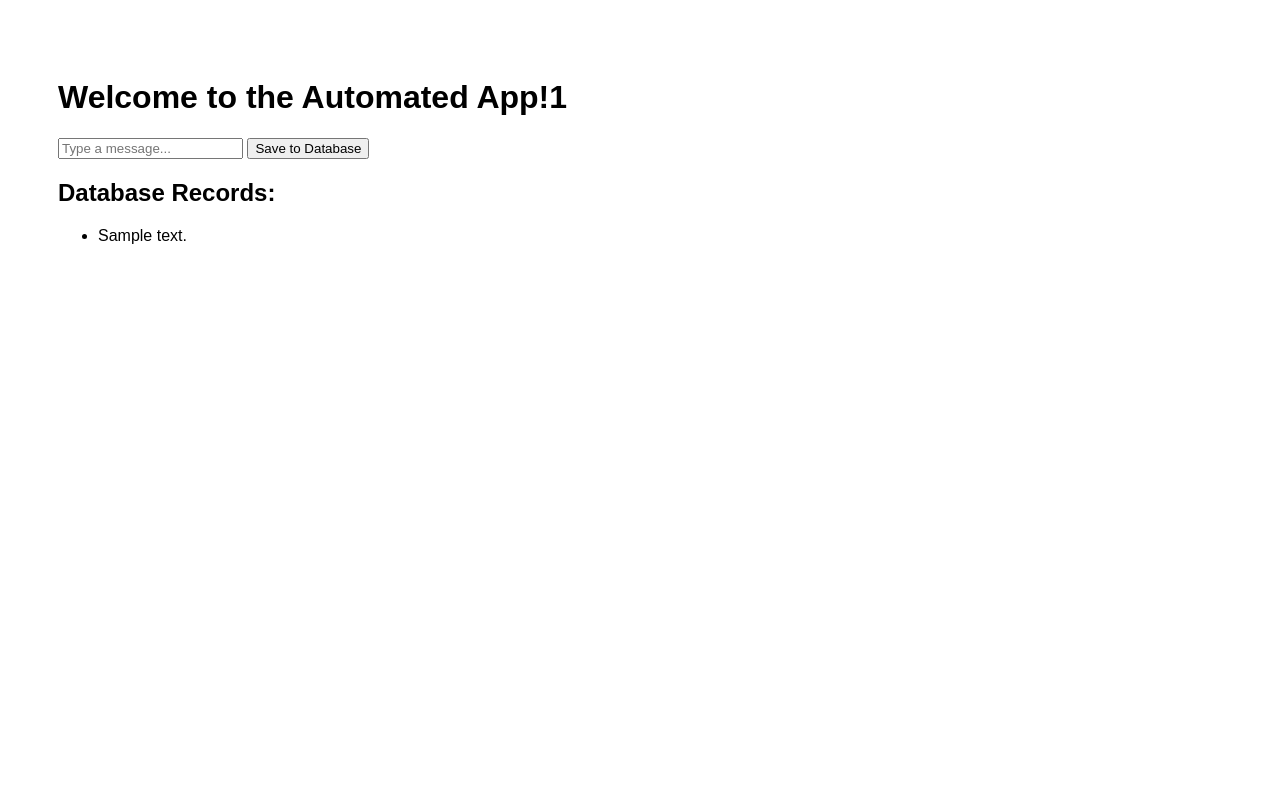
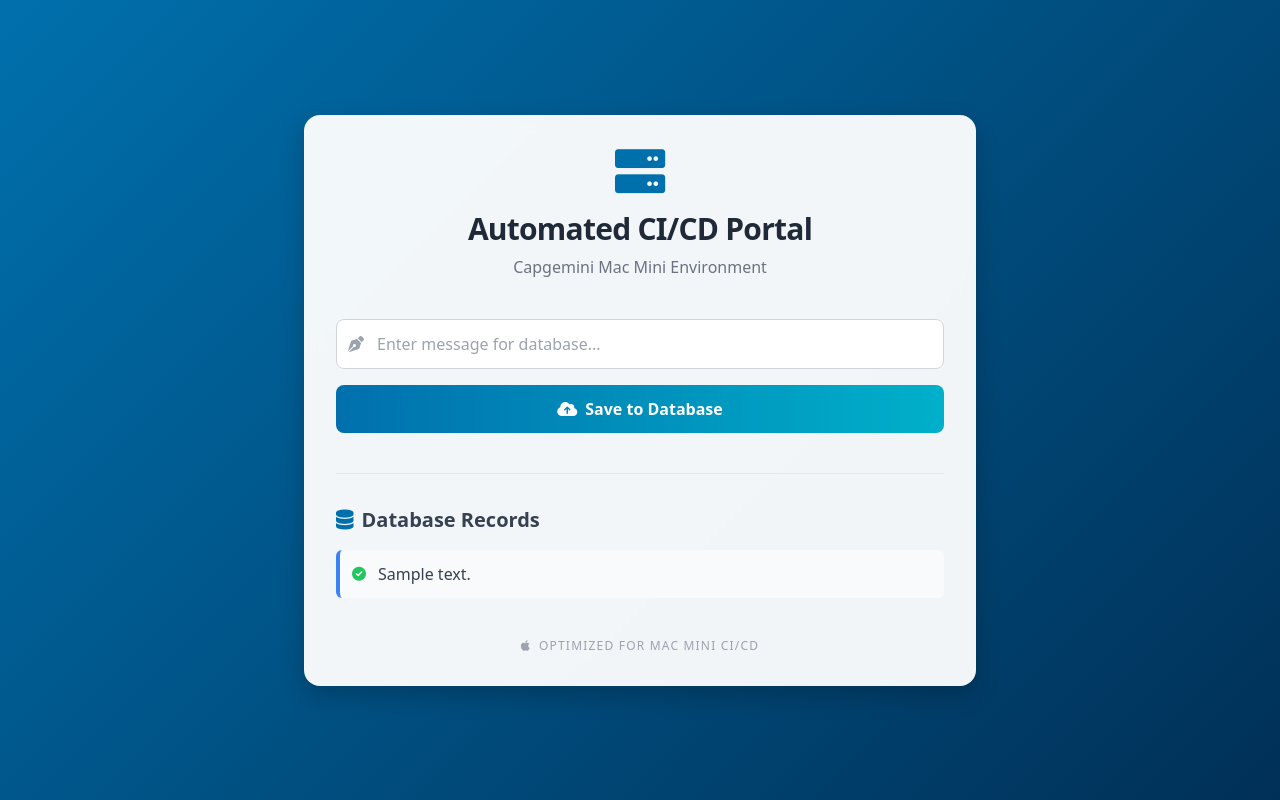
Before and after one commit to amritanshl/pyap, a Flask app: page / in a window 1280 px wide. Run offline with Flask 3, Linux system fonts and the light colour scheme; tables that the repository leaves empty hold one stand-in row (values such as "Sample post"); parts of the project's set-up code (start-up, migrations or seed data) failed here and were passed over; some libraries are stand-ins or nearby versions.

Commit message:
Initial commit with SQLite and Jenkinsfileddddddd

```diff
--- a/templates/index.html
+++ b/templates/index.html
@@ -2,20 +2,89 @@
 <html lang="en">
 <head>
     <meta charset="UTF-8">
-    <title>Mac Mini CI/CD App</title>
-    <style>body { font-family: Arial, sans-serif; padding: 50px; }</style>
+    <meta name="viewport" content="width=device-width, initial-scale=1.0">
+    <title>Capgemini | CI/CD Portal</title>
+    <script src="https://cdn.tailwindcss.com"></script>
+    <link rel="stylesheet" href="https://cdnjs.cloudflare.com/ajax/libs/font-awesome/6.0.0/css/all.min.css">
+    <link rel="stylesheet" href="https://cdnjs.cloudflare.com/ajax/libs/animate.css/4.1.1/animate.min.css"/>
+
+    <style>
+        body {
+            background: linear-gradient(135deg, #0070ad 0%, #003057 100%);
+            min-height: 100vh;
+        }
+        .glass-card {
+            background: rgba(255, 255, 255, 0.95);
+            backdrop-filter: blur(10px);
+            border-radius: 1rem;
+            box-shadow: 0 10px 25px rgba(0,0,0,0.2);
+        }
+        .cap-blue { color: #0070ad; }
+        .btn-grad {
+            background: linear-gradient(to right, #0070ad, #00b0ca);
+            transition: 0.3s;
+        }
+        .btn-grad:hover {
+            transform: translateY(-2px);
+            box-shadow: 0 5px 15px rgba(0, 176, 202, 0.4);
+        }
+    </style>
 </head>
-<body>
-    <h1>Welcome to the Automated App!1</h1>
-    <form method="POST" action="/submit">
-        <input type="text" name="message" placeholder="Type a message..." required>
-        <button type="submit">Save to Database</button>
-    </form>
-    <h2>Database Records:</h2>
-    <ul>
-        {% for msg in messages %}
-            <li>{{ msg[1] }}</li>
-        {% endfor %}
-    </ul>
+<body class="flex items-center justify-center p-6">
+
+    <div class="glass-card w-full max-w-2xl p-8 animate__animated animate__fadeInUp">
+        <div class="text-center mb-10">
+            <div class="mb-4">
+                <i class="fa-solid fa-server fa-3x cap-blue animate__animated animate__pulse animate__infinite"></i>
+            </div>
+            <h1 class="text-3xl font-bold text-gray-800 tracking-tight">
+                Automated CI/CD Portal
+            </h1>
+            <p class="text-gray-500 mt-2">Capgemini Mac Mini Environment</p>
+        </div>
+
+        <form method="POST" action="/submit" class="space-y-4 mb-10">
+            <div class="relative">
+                <span class="absolute inset-y-0 left-0 flex items-center pl-3">
+                    <i class="fa-solid fa-pen-nib text-gray-400"></i>
+                </span>
+                <input type="text" name="message"
+                    class="w-full pl-10 pr-4 py-3 border border-gray-300 rounded-lg focus:ring-2 focus:ring-blue-400 focus:border-transparent outline-none transition-all"
+                    placeholder="Enter message for database..." required>
+            </div>
+
+            <button type="submit" class="btn-grad w-full text-white font-bold py-3 rounded-lg flex items-center justify-center gap-2">
+                <i class="fa-solid fa-cloud-arrow-up"></i>
+                Save to Database
+            </button>
+        </form>
+
+        <hr class="border-gray-200 mb-8">
+
+        <div>
+            <h2 class="text-xl font-semibold text-gray-700 mb-4 flex items-center gap-2">
+                <i class="fa-solid fa-database cap-blue"></i>
+                Database Records
+            </h2>
+
+            <ul class="space-y-2">
+                {% for msg in messages %}
+                <li class="flex items-center p-3 bg-gray-50 rounded-md border-l-4 border-blue-500 animate__animated animate__fadeInLeft">
+                    <i class="fa-solid fa-circle-check text-green-500 mr-3 text-sm"></i>
+                    <span class="text-gray-700">{{ msg[1] }}</span>
+                </li>
+                {% else %}
+                <li class="text-gray-400 italic text-center py-4">No records found yet.</li>
+                {% endfor %}
+            </ul>
+        </div>
+
+        <div class="mt-10 text-center">
+            <span class="text-xs text-gray-400 uppercase tracking-widest flex items-center justify-center gap-2">
+                <i class="fa-brands fa-apple"></i> Optimized for Mac Mini CI/CD
+            </span>
+        </div>
+    </div>
+
 </body>
 </html>
```
